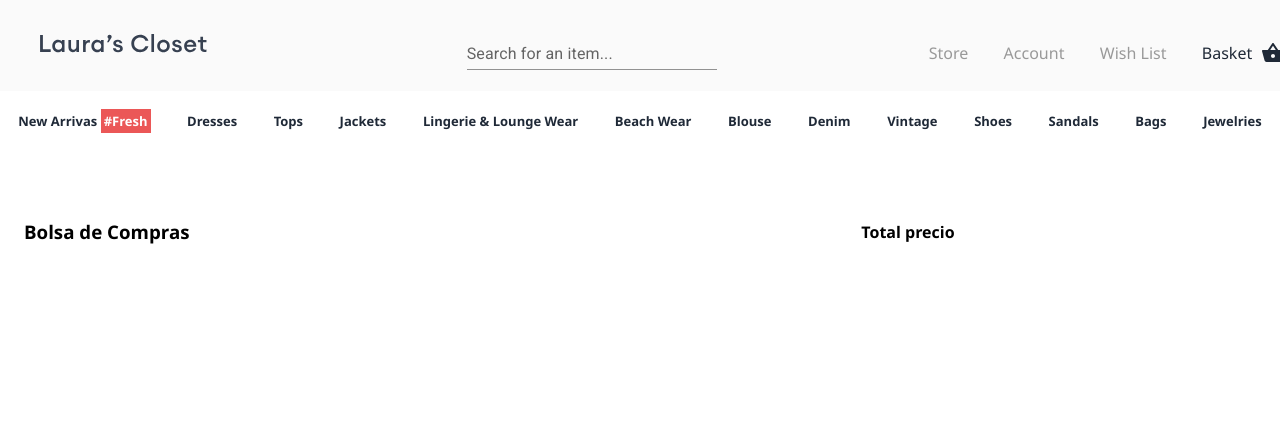
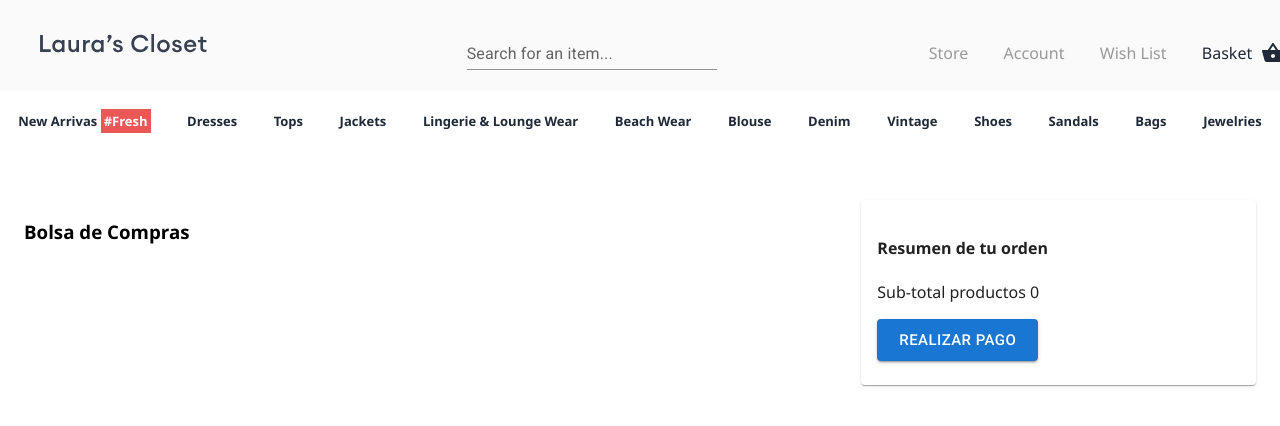
Before and after one commit to linder3hs/codigo13-react, a React (Create React App) app: page /ecommerce/basket in a window 1280 px wide. Shown: the top 426 px of the page. Built offline with nearby package versions, Linux system fonts and the light colour scheme.

Commit message:
detail basket view

```diff
--- a/src/pages/BasketView/index.js
+++ b/src/pages/BasketView/index.js
@@ -1,9 +1,24 @@
-import { useContext } from "react";
+import { useContext, useState, useEffect } from "react";
 import { Container, Grid, Button, Card, CardContent } from "@mui/material";
 import { UserContext } from "../../Context/UserContext";
 
 const BasketView = () => {
   const { basket } = useContext(UserContext);
+
+  const [total, setTotal] = useState(0);
+
+  const calculatePrice = () => {
+    let sum = 0;
+    basket.forEach((product) => {
+      const finalPrice = +product.quantity * +product.price_sale;
+      sum += finalPrice;
+    });
+    setTotal(sum);
+  };
+
+  useEffect(() => {
+    calculatePrice();
+  }, []);
 
   return (
     <Container maxWidth="xl">
@@ -43,7 +58,17 @@ const BasketView = () => {
           </Grid>
         </Grid>
         <Grid item md={4}>
-          <h4>Total precio</h4>
+          <Card>
+            <CardContent>
+              <h4>Resumen de tu orden</h4>
+              <p>
+                Sub-total productos <span>{total}</span>
+              </p>
+              <Button variant="contained" size="large">
+                Realizar Pago
+              </Button>
+            </CardContent>
+          </Card>
         </Grid>
       </Grid>
     </Container>
```
